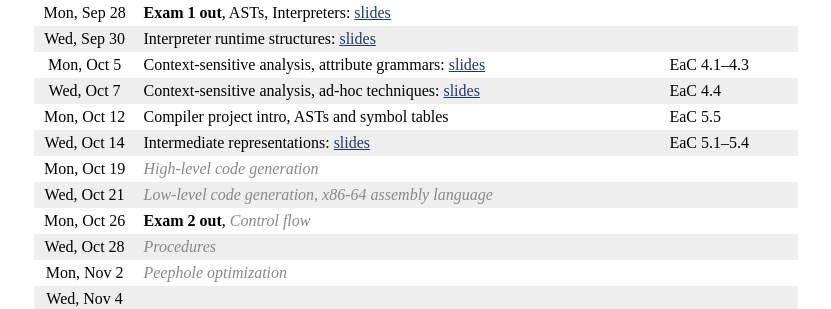
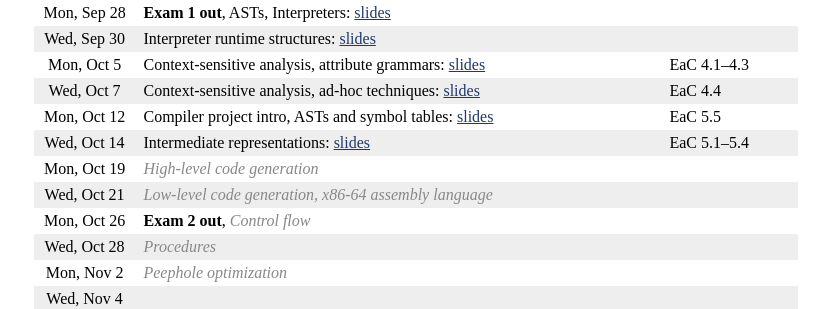
Before and after one commit to jhucompilers/fall2020, a Jekyll site: the page built from schedule.md, in a window 1280 px wide. Shown: the part 663-972 px from the top of the page, without its empty margins (224-1055 px from the left). Built offline with Jekyll 4.4.1, drawn with Linux system fonts in a browser that asks for light colours.

Commit message:
lecture 12 "slides"

```diff
--- a/schedule.md
+++ b/schedule.md
@@ -28,7 +28,7 @@ Mon, Sep 28 | <b>Exam 1 out</b>, ASTs, Interpreters: [slides](lectures/lecture08
 Wed, Sep 30 | Interpreter runtime structures: [slides](lectures/lecture09-public.pdf) |
 Mon, Oct 5 | Context-sensitive analysis, attribute grammars: [slides](lectures/Context_sensitive_Analysis_I.pdf) | EaC 4.1–4.3
 Wed, Oct 7 | Context-sensitive analysis, ad-hoc techniques: [slides](lectures/Context_sensitive_Analysis_II.pdf) | EaC 4.4
-Mon, Oct 12 | Compiler project intro, ASTs and symbol tables | EaC 5.5
+Mon, Oct 12 | Compiler project intro, ASTs and symbol tables: [slides](lectures/lecture12-public.pdf) | EaC 5.5
 Wed, Oct 14 | Intermediate representations: [slides](lectures/Intermediate_Representations.pdf) | EaC 5.1–5.4
 Mon, Oct 19 | <span class="tentative">High-level code generation</span>
 Wed, Oct 21 | <span class="tentative">Low-level code generation, x86-64 assembly language</span>
```
Also changed, not shown: 1 other file.
